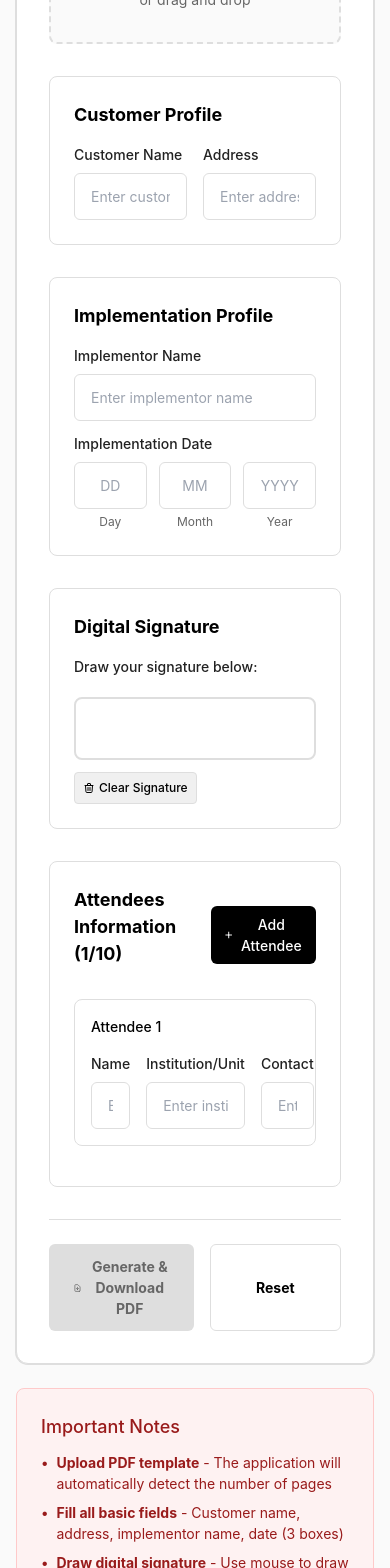
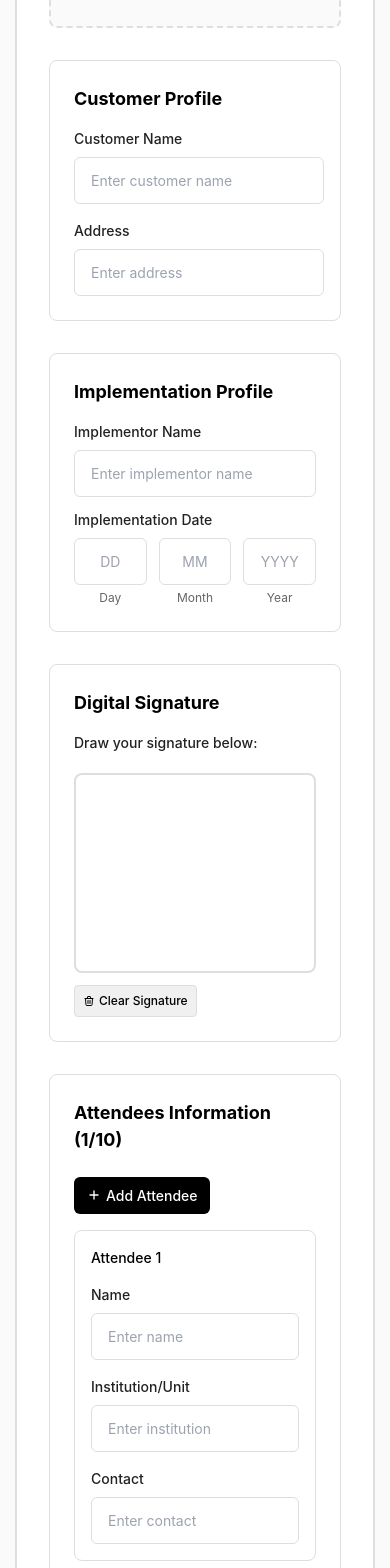
Before and after one commit to nabhylanr/BAST-v2, a React (Create React App) app: page / in a window 390 px wide. Shown: the part 400-1968 px from the top of the page. Built offline with nearby package versions, Linux system fonts and the light colour scheme.

Commit message:
feat: mobile drawing and touch events

```diff
--- a/src/App.js
+++ b/src/App.js
@@ -1,4 +1,4 @@
-import React, { useState, useRef } from 'react';
+import React, { useState, useRef, useCallback } from 'react';
 
 const PDFFormFiller = () => {
   const [pdfFile, setPdfFile] = useState(null);
@@ -51,7 +51,7 @@ const PDFFormFiller = () => {
     container: {
       minHeight: '100vh',
       backgroundColor: '#fafafa',
-      padding: '32px 16px',
+      padding: '16px',
       fontFamily: '-apple-system, BlinkMacSystemFont, "Segoe UI", Roboto, sans-serif'
     },
     wrapper: {
@@ -152,10 +152,10 @@ const PDFFormFiller = () => {
       gap: '16px'
     },
     gridCols2: {
-      gridTemplateColumns: 'repeat(2, 1fr)'
+      gridTemplateColumns: 'repeat(auto-fit, minmax(250px, 1fr))'
     },
     gridCols3: {
-      gridTemplateColumns: 'repeat(3, 1fr)'
+      gridTemplateColumns: 'repeat(auto-fit, minmax(200px, 1fr))'
     },
     uploadArea: {
       border: '2px dashed #dedede',
@@ -229,7 +229,9 @@ const PDFFormFiller = () => {
       display: 'flex',
       alignItems: 'center',
       justifyContent: 'space-between',
-      marginBottom: '16px'
+      marginBottom: '16px',
+      flexWrap: 'wrap',
+      gap: '8px'
     },
     attendeeCard: {
       backgroundColor: '#fff',
@@ -285,10 +287,10 @@ const PDFFormFiller = () => {
       display: 'flex',
       gap: '16px',
       paddingTop: '24px',
-      borderTop: '1px solid #dedede'
+      borderTop: '1px solid #dedede',
+      flexDirection: 'column'
     },
     buttonLarge: {
-      flex: 1,
       display: 'flex',
       alignItems: 'center',
       justifyContent: 'center',
@@ -298,7 +300,8 @@ const PDFFormFiller = () => {
       borderRadius: '6px',
       cursor: 'pointer',
       transition: 'all 0.2s',
-      gap: '8px'
+      gap: '8px',
+      minHeight: '48px'
     },
     buttonLargePrimary: {
       backgroundColor: '#000',
@@ -361,11 +364,16 @@ const PDFFormFiller = () => {
       border: '2px solid #dedede',
       borderRadius: '8px',
       cursor: 'crosshair',
-      backgroundColor: '#fff'
+      backgroundColor: '#fff',
+      width: '100%',
+      maxWidth: '100%',
+      height: '200px',
+      touchAction: 'none'
     },
     signatureButtons: {
       display: 'flex',
-      gap: '8px'
+      gap: '8px',
+      flexWrap: 'wrap'
     },
     signaturePreview: {
       marginTop: '12px',
@@ -373,38 +381,119 @@ const PDFFormFiller = () => {
       backgroundColor: '#f9f9f9',
       borderRadius: '6px',
       border: '1px solid #dedede'
+    },
+    '@media (max-width: 768px)': {
+      container: {
+        padding: '8px'
+      },
+      content: {
+        padding: '16px',
+        gap: '24px'
+      },
+      header: {
+        padding: '16px 20px'
+      },
+      sectionCard: {
+        padding: '16px'
+      },
+      actionButtons: {
+        flexDirection: 'column'
+      },
+      gridCols2: {
+        gridTemplateColumns: '1fr'
+      },
+      gridCols3: {
+        gridTemplateColumns: '1fr'
+      }
     }
   };
 
-  const startDrawing = (e) => {
+  // Helper function to get coordinates from event (mouse or touch)
+  const getEventCoordinates = useCallback((e) => {
+    const canvas = signatureCanvasRef.current;
+    const rect = canvas.getBoundingClientRect();
+
+    let clientX, clientY;
+
+    if (e.touches && e.touches[0]) {
+      clientX = e.touches[0].clientX;
+      clientY = e.touches[0].clientY;
+    } else {
+      clientX = e.clientX;
+      clientY = e.clientY;
+    }
+
+    return {
+      x: clientX - rect.left,
+      y: clientY - rect.top
+    };
+  }, []);
+
+  const startDrawingMouse = useCallback((e) => {
+    e.preventDefault();
     setIsDrawing(true);
     const canvas = signatureCanvasRef.current;
-    const rect = canvas.getBoundingClientRect();
     const ctx = canvas.getContext('2d');
+    const coords = getEventCoordinates(e);
     ctx.beginPath();
-    ctx.moveTo(e.clientX - rect.left, e.clientY - rect.top);
-  };
+    ctx.moveTo(coords.x, coords.y);
+  }, [getEventCoordinates]);
 
-  const draw = (e) => {
+  const drawMouse = useCallback((e) => {
+    e.preventDefault();
     if (!isDrawing) return;
     const canvas = signatureCanvasRef.current;
-    const rect = canvas.getBoundingClientRect();
     const ctx = canvas.getContext('2d');
+    const coords = getEventCoordinates(e);
     ctx.lineWidth = 2;
     ctx.lineCap = 'round';
     ctx.strokeStyle = '#000';
-    ctx.lineTo(e.clientX - rect.left, e.clientY - rect.top);
+    ctx.lineTo(coords.x, coords.y);
     ctx.stroke();
-  };
+  }, [isDrawing, getEventCoordinates]);
 
-  const stopDrawing = () => {
+  const stopDrawingMouse = useCallback((e) => {
+    e.preventDefault();
     if (isDrawing) {
       setIsDrawing(false);
       const canvas = signatureCanvasRef.current;
       const signatureDataUrl = canvas.toDataURL();
       setSignatureData(signatureDataUrl);
     }
-  };
+  }, [isDrawing]);
+
+  const startDrawingTouch = useCallback((e) => {
+    e.preventDefault();
+    setIsDrawing(true);
+    const canvas = signatureCanvasRef.current;
+    const ctx = canvas.getContext('2d');
+    const coords = getEventCoordinates(e);
+    ctx.beginPath();
+    ctx.moveTo(coords.x, coords.y);
+  }, [getEventCoordinates]);
+
+  const drawTouch = useCallback((e) => {
+    e.preventDefault();
+    if (!isDrawing) return;
+    const canvas = signatureCanvasRef.current;
+    const ctx = canvas.getContext('2d');
+    const coords = getEventCoordinates(e);
+    ctx.lineWidth = 2;
+    ctx.lineCap = 'round';
+    ctx.strokeStyle = '#000';
+    ctx.lineTo(coords.x, coords.y);
+    ctx.stroke();
+  }, [isDrawing, getEventCoordinates]);
+
+  const stopDrawingTouch = useCallback((e) => {
+    e.preventDefault();
+    if (isDrawing) {
+      setIsDrawing(false);
+      const canvas = signatureCanvasRef.current;
+      const signatureDataUrl = canvas.toDataURL();
+      setSignatureData(signatureDataUrl);
+    }
+  }, [isDrawing]);
 
   const clearSignature = () => {
     const canvas = signatureCanvasRef.current;
@@ -596,13 +685,13 @@ const PDFFormFiller = () => {
     setAttendees([{ nama: '', instansiUnit: '', contact: '' }]);
     setTotalPages(0);
     setBasicCoordinates({
-      namaNasabah: { x: 150, y: 700, page: 1 },
-      alamat: { x: 150, y: 670, page: 1 },
-      namaImplementor: { x: 150, y: 640, page: 1 },
-      tanggalHari: { x: 150, y: 610, page: 1 },
-      tanggalBulan: { x: 200, y: 610, page: 1 },
-      tanggalTahun: { x: 280, y: 610, page: 1 },
-      signature: { x: 400, y: 200, page: 1 }
+      namaNasabah: { x: 210, y: 700, page: 1 },
+      alamat: { x: 210, y: 677, page: 1 },
+      namaImplementor: { x: 210, y: 627, page: 1 },
+      tanggalHari: { x: 210, y: 613, page: 1 },
+      tanggalBulan: { x: 355, y: 613, page: 1 },
+      tanggalTahun: { x: 470, y: 613, page: 1 },
+      signature: { x: 70, y: 220, page: 1 }
     });
     setSignatureData(null);
     clearSignature();
@@ -631,7 +720,7 @@ const PDFFormFiller = () => {
             </div>
             <div style={styles.headerText}>
               <h1 style={styles.title}>PDF Form Filler</h1>
-              <p style={styles.subtitle}>Fill and generate PDF forms with multiple attendees</p>
+              <p style={styles.subtitle}>Fill and generate PDF forms with mobile signature support</p>
             </div>
           </div>
 
@@ -772,10 +861,14 @@ const PDFFormFiller = () => {
                   width={800}
                   height={200}
                   style={styles.signatureCanvas}
-                  onMouseDown={startDrawing}
-                  onMouseMove={draw}
-                  onMouseUp={stopDrawing}
-                  onMouseLeave={stopDrawing}
+                  onMouseDown={startDrawingMouse}
+                  onMouseMove={drawMouse}
+                  onMouseUp={stopDrawingMouse}
+                  onMouseLeave={stopDrawingMouse}
+                  onTouchStart={startDrawingTouch}
+                  onTouchMove={drawTouch}
+                  onTouchEnd={stopDrawingTouch}
+                  onTouchCancel={stopDrawingTouch}
                 />
                 <div style={styles.signatureButtons}>
                   <button
@@ -914,7 +1007,11 @@ const PDFFormFiller = () => {
             </li>
             <li style={styles.infoItem}>
               <span style={styles.bullet}>•</span>
-              <span><strong>Draw digital signature</strong> - Use mouse to draw your signature on the canvas, click "Clear Signature" to redraw</span>
+              <span><strong>Mobile signature support</strong> - Now works on both mobile devices (touch) and desktop (mouse)</span>
+            </li>
+            <li style={styles.infoItem}>
+              <span style={styles.bullet}>•</span>
+              <span><strong>Draw digital signature</strong> - Use finger/stylus on mobile or mouse on desktop, click "Clear Signature" to redraw</span>
             </li>
             <li style={styles.infoItem}>
               <span style={styles.bullet}>•</span>
@@ -930,7 +1027,7 @@ const PDFFormFiller = () => {
             </li>
             <li style={styles.infoItem}>
               <span style={styles.bullet}>•</span>
-              <span><strong>Separate coordinates per attendee</strong> - Each attendee has their own coordinates for name, institution, and contact</span>
+              <span><strong>Responsive design</strong> - Interface adapts to mobile screens for better usability</span>
             </li>
             <li style={styles.infoItem}>
               <span style={styles.bullet}>•</span>
```
